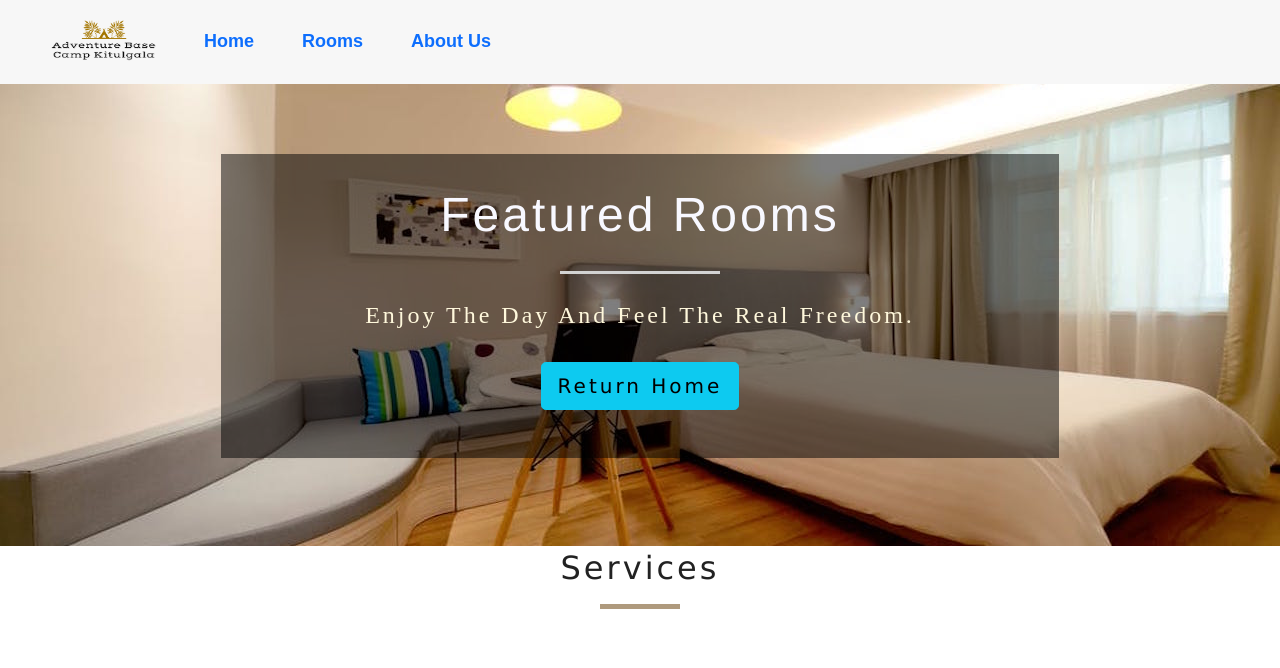
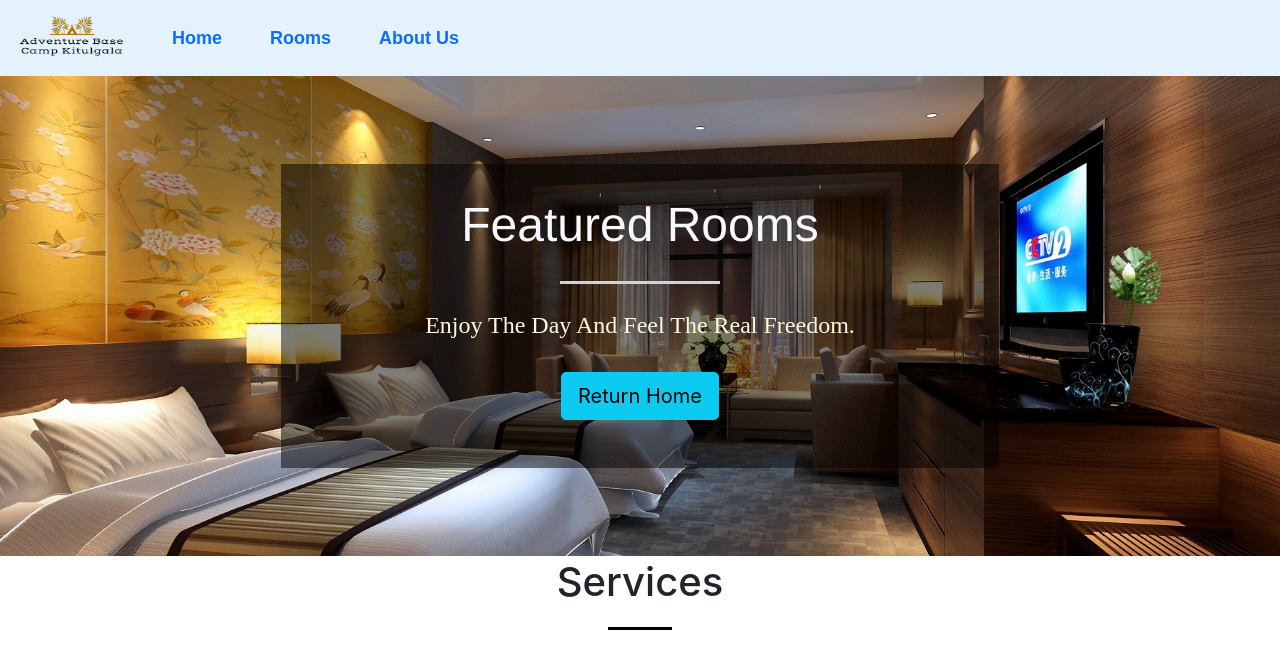
Before and after one commit to Thusiya05/hotel-system, a React (Create React App) app: page /rooms in a window 1280 px wide. Shown: the top 668 px of the page. Built offline with nearby package versions, Linux system fonts and the light colour scheme.

Commit message:
Update App.css

```diff
--- a/src/App.css
+++ b/src/App.css
@@ -176,238 +176,6 @@ nav img{
 }
 
 
-
-/*new*/
-
-* {
-  margin: 0;
-  padding: 0;
-  box-sizing: border-box;
-}
-:root {
-  --primaryColor: #af9a7d;
-  --mainWhite: #fff;
-  --offWhite: #f7f7f7;
-  --mainBlack: #222;
-  --mainGrey: #ececec;
-  --darkGrey: #cfcfcf;
-  --mainTransition: all 0.3s linear;
-  --mainSpacing: 3px;
-  --lightShadow: 2px 5px 3px 0px rgba(0, 0, 0, 0.5);
-  --darkShadow: 4px 10px 5px 0px rgba(0, 0, 0, 0.5);
-}
-/* globals */
-body {
-  padding-top: 66px;
-  color: var(--mainBlack);
-  background: var(--mainWhite);
-  font-family: Verdana, Geneva, Tahoma, sans-serif;
-  line-height: 1.4;
-}
-h1 {
-  font-size: 3em;
-  line-height: 1;
-  margin-bottom: 0.5em;
-}
-h2 {
-  font-size: 2em;
-  margin-bottom: 0.75em;
-}
-h3 {
-  font-size: 1.5em;
-  line-height: 1;
-  margin-bottom: 1em;
-}
-h4 {
-  font-size: 1.2em;
-  line-height: 1.25;
-  margin-bottom: 1.25em;
-}
-h5 {
-  font-size: 1em;
-  font-weight: bold;
-  margin-bottom: 1.5em;
-}
-h6 {
-  font-size: 1em;
-  font-weight: bold;
-  margin-bottom: 1.5em;
-}
-
-.btn-primary {
-  display: inline-block;
-  text-decoration: none;
-  letter-spacing: var(--mainSpacing);
-  color: var(--mainBlack);
-  background: var(--primaryColor);
-  padding: 0.4rem 0.9rem;
-  border: 3px solid var(--primaryColor);
-  transition: var(--mainTransition);
-  text-transform: uppercase;
-  cursor: pointer;
-}
-.btn-primary:hover {
-  background: transparent;
-  color: var(--primaryColor);
-}
-.loading {
-  text-transform: capitalize;
-  text-align: center;
-  margin-top: 3rem;
-}
-.error {
-  text-align: center;
-  text-transform: uppercase;
-  margin: 2rem 0;
-}
-.empty-search {
-  text-align: center;
-  text-transform: capitalize;
-  margin: 2rem 0;
-  padding: 1rem;
-  letter-spacing: var(--mainSpacing);
-}
-/* end of globals */
-/* Navbar */
-.navbar {
-  position: fixed;
-  top: 0;
-  left: 0;
-  width: 100%;
-  padding: 0.75rem 2rem;
-  background: var(--offWhite);
-  z-index: 1;
-}
-.nav-header {
-  display: flex;
-  justify-content: space-between;
-}
-.nav-btn {
-  background: transparent;
-  border: none;
-  cursor: pointer;
-  outline: none;
-}
-.nav-icon {
-  font-size: 1.5rem;
-  color: var(--primaryColor);
-}
-.nav-links {
-  height: 0;
-  overflow: hidden;
-  transition: var(--mainTransition);
-  list-style-type: none;
-}
-.nav-links a {
-  display: block;
-  text-decoration: none;
-  padding: 1rem 0;
-  color: var(--mainBlack);
-  transition: var(--mainTransition);
-  text-align: center;
-  font-size: 1rem;
-  font-weight: 600;
-  letter-spacing: var(--mainSpacing);
-}
-.nav-links a:hover {
-  color: var(--primaryColor);
-}
-
-.show-nav {
-  height: 100px;
-}
-@media screen and (min-width: 768px) {
-  .nav-btn {
-    display: none;
-  }
-  .nav-center {
-    max-width: 1170px;
-    margin: 0 auto;
-    display: flex;
-  }
-  .nav-links {
-    height: auto;
-    display: flex;
-    margin-left: 4rem;
-  }
-  .nav-links a {
-    margin: 0 1rem;
-    padding: 0.5rem 0;
-  }
-}
-/* end of navbar */
-/* Hero */
-.defaultHero,
-.roomsHero {
-  min-height: calc(100vh - 66px);
-  background: url("./images/defaultBcg.jpeg") center/cover no-repeat;
-  display: flex;
-  align-items: center;
-  justify-content: center;
-}
-.roomsHero {
-  background-image: url("./images/room-2.jpeg");
-  min-height: 60vh;
-}
-/* End of Hero */
-/* Banner */
-.banner {
-  display: inline-block;
-  background: rgba(0, 0, 0, 0.5);
-  color: var(--mainWhite);
-  padding: 2rem 1rem;
-  text-align: center;
-  text-transform: capitalize;
-  letter-spacing: var(--mainSpacing);
-}
-.banner h1 {
-  font-size: 2.5rem;
-}
-.banner div {
-  width: 10rem;
-  height: 5px;
-  background: var(--primaryColor);
-  margin: 1.7rem auto;
-}
-.banner p {
-  font-size: 1.2rem;
-  margin-bottom: 2rem;
-}
-@media screen and (min-width: 576px) {
-  .banner {
-    padding: 2rem 3rem;
-  }
-  .banner h1 {
-    font-size: 3rem;
-  }
-}
-@media screen and (min-width: 992px) {
-  .banner {
-    padding: 2rem 6rem;
-  }
-  .banner h1 {
-    font-size: 4rem;
-  }
-}
-/* End of Banner */
-/* Title */
-.section-title {
-  text-align: center;
-  margin-bottom: 4rem;
-}
-.section-title h4 {
-  font-size: 2rem;
-  letter-spacing: var(--mainSpacing);
-  text-transform: capitalize;
-  margin-bottom: 1rem;
-}
-.section-title div {
-  width: 5rem;
-  height: 5px;
-  margin: 0 auto;
-  background: var(--primaryColor);
-}
-/* end of Title */
 
 /* services */
 .services {
@@ -640,59 +408,6 @@ h6 {
   }
 }
 /* end of roomlist */
-/*  rooms fitler*/
-.filter-container {
-  padding: 5rem 0;
-}
-.filter-form {
-  width: 60vw;
-  margin: 0 auto;
-  display: grid;
-  grid-template-columns: repeat(auto-fit, minmax(202px, 1fr));
-  grid-row-gap: 2rem;
-  grid-column-gap: 40px;
-}
-.form-group {
-  text-transform: capitalize;
-}
-.form-group label {
-  display: block;
-  letter-spacing: var(--mainSpacing);
-  margin-bottom: 0.5rem;
-}
-.form-control {
-  width: 100%;
-  background: transparent;
-  font-size: 1rem;
-}
-.size-inputs {
-  display: flex;
-}
-.size-input {
-  width: 40%;
-  padding: 0.2rem;
-  border: 1px solid var(--mainBlack);
-  border-radius: 0.3rem;
-  margin-right: 0.3rem;
-}
-.single-extra label {
-  display: inline-block;
-  font-size: 0.8rem;
-  margin-left: 0.5rem;
-}
-@media screen and (min-width: 776px) {
-  .filter-form {
-    width: 70vw;
-  }
-}
-@media screen and (min-width: 992px) {
-  .filter-form {
-    width: 95vw;
-    max-width: 1170px;
-  }
-}
-/* end of rooms fitler*/
-/* End Of Animation */
 
 .row{
     /* background-image: url("./images/adventure.jpg"); */
```
